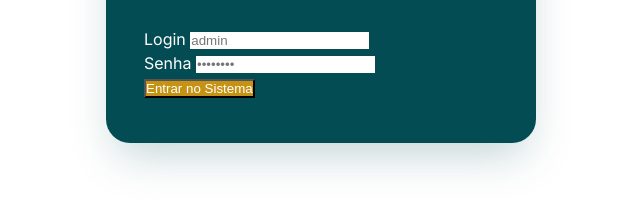
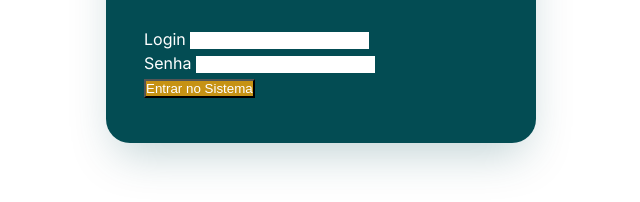
Before and after one commit to helenacs0202/fortalglass-erp, a website: page index.html in a window 1280 px wide. Shown: the part 485-687 px from the top of the page, 319-959 px from the left. Drawn offline with nearby package versions, Linux system fonts and the light colour scheme.

Commit message:
Update index.html

```diff
--- a/index.html
+++ b/index.html
@@ -22,14 +22,13 @@
 
       <div id="login-error" class="login-error hidden"></div>
 
-      <form id="login-form">
+<form id="login-form">
         <div class="form-group">
           <label for="login-email">Login</label>
           <input
             type="text"
             id="login-email"
             class="form-control"
-            placeholder="admin"
             autocomplete="username"
             required
           />
@@ -41,7 +40,7 @@
             type="password"
             id="login-senha"
             class="form-control"
-            placeholder="••••••••"
+            autocomplete="current-password"
             required
           />
         </div>
```
